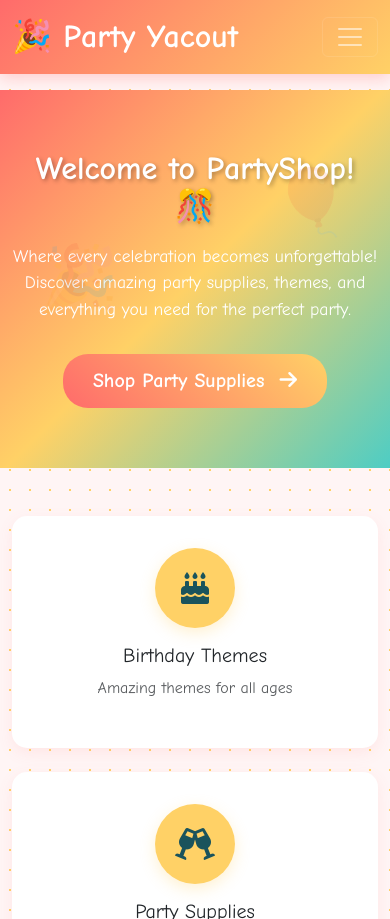
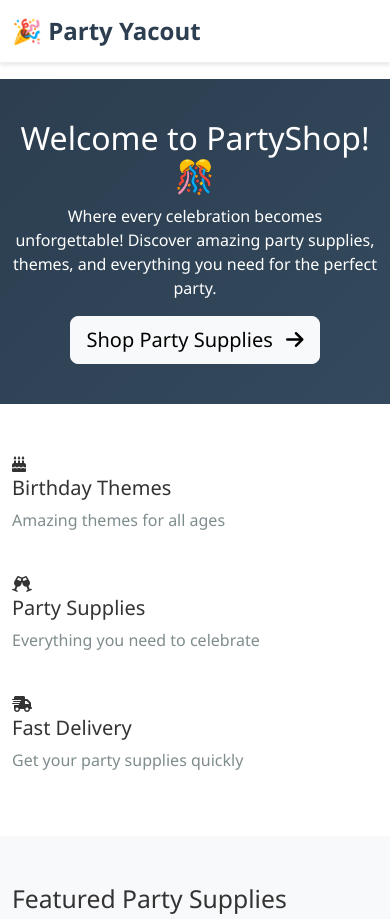
Before and after one commit to Zakriibrahim/ecommerce_store, a Flask app: page / in a window 390 px wide. Shown: the top 919 px of the page. Run offline with Flask 3, Linux system fonts and the light colour scheme.

```diff
--- a/app.py
+++ b/app.py
@@ -11,7 +11,7 @@ from dotenv import load_dotenv
 load_dotenv()
 
 app = Flask(__name__)
-app.config['SECRET_KEY'] = os.getenv('SECRET_KEY', 'your-secret-key-here')
+app.config['SECRET_KEY'] = os.getenv('SECRET_KEY', 'your-super-secret-key-change-this-in-production')
 app.config['SQLALCHEMY_DATABASE_URI'] = 'sqlite:///party_yacout.db'
 app.config['SQLALCHEMY_TRACK_MODIFICATIONS'] = False
 
@@ -150,7 +150,7 @@ def get_product_description(product):
 # Routes
 @app.route('/')
 def index():
-    featured_products = Product.query.filter_by(is_active=True).limit(4).all()
+    featured_products = Product.query.filter_by(is_active=True).limit(4).all() if Product.query.first() else []
     return render_template('index.html', featured_products=featured_products)
 
 @app.route('/products')
@@ -407,39 +407,91 @@ def about():
 def contact():
     return render_template('contact.html')
 
-# Initialize database and create admin user
-@app.before_first_request
-def create_tables():
-    db.create_all()
-    # Create admin user if not exists
-    if not User.query.filter_by(email='admin@partyyacout.com').first():
-        admin = User(
-            username='admin',
-            email='admin@partyyacout.com',
-            password='admin123',  # Change this in production!
-            first_name='Admin',
-            last_name='User',
-            is_admin=True
-        )
-        db.session.add(admin)
-        db.session.commit()
+# Initialize database
+def initialize_database():
+    with app.app_context():
+        db.create_all()
 
-    # Create default categories if not exist
-    if Category.query.count() == 0:
-        categories = [
-            {'en': 'Birthday Parties', 'fr': 'Fêtes d\'anniversaire', 'ar': 'حفلات أعياد الميلاد'},
-            {'en': 'Wedding Decorations', 'fr': 'Décorations de mariage', 'ar': 'ديكورات الزفاف'},
-            {'en': 'Balloons', 'fr': 'Ballons', 'ar': 'البالونات'},
-            {'en': 'Tableware', 'fr': 'Articles de table', 'ar': 'أدوات المائدة'}
-        ]
-        for cat_data in categories:
-            category = Category(
-                name_en=cat_data['en'],
-                name_fr=cat_data['fr'],
-                name_ar=cat_data['ar']
+        # Create admin user if not exists
+        if not User.query.filter_by(email='admin@partyyacout.com').first():
+            admin = User(
+                username='admin',
+                email='admin@partyyacout.com',
+                password='admin123',  # Change this in production!
+                first_name='Admin',
+                last_name='User',
+                is_admin=True
             )
-            db.session.add(category)
-        db.session.commit()
+            db.session.add(admin)
+            db.session.commit()
+            print("✅ Admin user created: admin@partyyacout.com / admin123")
+
+        # Create default categories if not exist
+        if Category.query.count() == 0:
+            categories = [
+                {'en': 'Birthday Parties', 'fr': 'Fêtes d\'anniversaire', 'ar': 'حفلات أعياد الميلاد'},
+                {'en': 'Wedding Decorations', 'fr': 'Décorations de mariage', 'ar': 'ديكورات الزفاف'},
+                {'en': 'Balloons', 'fr': 'Ballons', 'ar': 'البالونات'},
+                {'en': 'Tableware', 'fr': 'Articles de table', 'ar': 'أدوات المائدة'}
+            ]
+            for cat_data in categories:
+                category = Category(
+                    name_en=cat_data['en'],
+                    name_fr=cat_data['fr'],
+                    name_ar=cat_data['ar']
+                )
+                db.session.add(category)
+            db.session.commit()
+            print("✅ Default categories created")
+
+        # Create sample products if none exist
+        if Product.query.count() == 0:
+            sample_products = [
+                {
+                    'name_en': 'Birthday Party Set',
+                    'name_fr': 'Kit de fête d\'anniversaire',
+                    'name_ar': 'مجموعة حفلة عيد الميلاد',
+                    'description_en': 'Complete birthday party package with decorations, plates, cups, and balloons',
+                    'description_fr': 'Kit complet de fête d\'anniversaire avec décorations, assiettes, verres et ballons',
+                    'description_ar': 'طقم حفلة عيد ميلاد كامل مع ديكورات وأطباق وأكواب وبالونات',
+                    'price': 299.99,
+                    'original_price': 349.99,
+                    'discount': 14,
+                    'image': 'https://images.unsplash.com/photo-1530103862676-de8c9debad1d?ixlib=rb-4.0.3&auto=format&fit=crop&w=500&q=80',
+                    'stock': 50
+                },
+                {
+                    'name_en': 'Balloon Garland Kit',
+                    'name_fr': 'Kit de guirlande de ballons',
+                    'name_ar': 'مجموعة إكليل البالونات',
+                    'description_en': 'Beautiful balloon garland kit for party decorations',
+                    'description_fr': 'Kit de guirlande de ballons pour décorations de fête',
+                    'description_ar': 'مجموعة إكليل بالونات جميلة لديكورات الحفلات',
+                    'price': 149.99,
+                    'image': 'https://images.unsplash.com/photo-1511795409834-ef04bbd61622?ixlib=rb-4.0.3&auto=format&fit=crop&w=500&q=80',
+                    'stock': 30
+                }
+            ]
+
+            category = Category.query.first()
+            for prod_data in sample_products:
+                product = Product(
+                    name_en=prod_data['name_en'],
+                    name_fr=prod_data['name_fr'],
+                    name_ar=prod_data['name_ar'],
+                    description_en=prod_data['description_en'],
+                    description_fr=prod_data['description_fr'],
+                    description_ar=prod_data['description_ar'],
+                    price=prod_data['price'],
+                    original_price=prod_data.get('original_price'),
+                    discount=prod_data.get('discount'),
+                    image=prod_data['image'],
+                    stock=prod_data['stock'],
+                    category_id=category.id if category else 1
+                )
+                db.session.add(product)
+            db.session.commit()
+            print("✅ Sample products created")
 
 # Context processor to make functions available in all templates
 @app.context_processor
@@ -454,4 +506,8 @@ def inject_global_variables():
     )
 
 if __name__ == '__main__':
+    # Initialize database before running
+    initialize_database()
+    print("🚀 Party Yacout starting on http://localhost:5000")
+    print("🔐 Admin login: admin@partyyacout.com / admin123")
     app.run(debug=True)
--- a/static/css/style.css
+++ b/static/css/style.css
@@ -1,280 +1,174 @@
-/* Modern Party Supplies Store Styling */
 :root {
-    --primary: #ff6b6b;
-    --secondary: #4ecdc4;
-    --accent: #ffd166;
-    --light: #f7fff7;
-    --dark: #1a535c;
-    --success: #06d6a0;
+    --primary: #2c3e50;
+    --secondary: #34495e;
+    --accent: #3498db;
+    --light: #ffffff;
+    --dark: #2c3e50;
+    --text: #333333;
+    --text-light: #7f8c8d;
+    --border: #ecf0f1;
+    --success: #27ae60;
+    --warning: #f39c12;
+    --danger: #e74c3c;
+}
+
+[data-theme="dark"] {
+    --light: #2c3e50;
+    --dark: #ecf0f1;
+    --text: #ecf0f1;
+    --text-light: #bdc3c7;
+    --border: #34495e;
+    --secondary: #1a252f;
 }
 
 body {
-    font-family: 'Comic Neue', cursive, 'Segoe UI', Tahoma, Geneva, Verdana, sans-serif;
-    background-color: #fff5f5;
-    background-image: radial-gradient(#ffd166 1px, transparent 1px);
-    background-size: 20px 20px;
+    font-family: 'Segoe UI', Tahoma, Geneva, Verdana, sans-serif;
+    background-color: var(--light);
+    color: var(--text);
+    transition: all 0.3s ease;
 }
 
 .navbar {
-    background: linear-gradient(135deg, var(--primary) 0%, var(--accent) 100%) !important;
-    box-shadow: 0 4px 15px rgba(255, 107, 107, 0.3);
+    background: var(--light) !important;
+    border-bottom: 1px solid var(--border);
+    box-shadow: 0 2px 4px rgba(0,0,0,0.1);
 }
 
 .navbar-brand {
-    font-size: 2rem;
+    font-weight: 700;
+    color: var(--primary) !important;
+    font-size: 1.5rem;
+}
+
+.navbar-dark .navbar-nav .nav-link {
+    color: var(--text) !important;
+    font-weight: 500;
+}
+
+.navbar-dark .navbar-nav .nav-link:hover {
+    color: var(--accent) !important;
+}
+
+.btn-primary {
+    background: var(--accent);
+    border: none;
+    border-radius: 4px;
+    font-weight: 600;
+    padding: 10px 20px;
+}
+
+.btn-primary:hover {
+    background: #2980b9;
+    transform: translateY(-1px);
+}
+
+.product-card {
+    border: 1px solid var(--border);
+    border-radius: 8px;
+    transition: all 0.3s ease;
+    background: var(--light);
+    margin-bottom: 2rem;
+}
+
+.product-card:hover {
+    transform: translateY(-5px);
+    box-shadow: 0 5px 15px rgba(0,0,0,0.1);
+}
+
+.product-image {
+    height: 200px;
+    object-fit: cover;
+    border-top-left-radius: 8px;
+    border-top-right-radius: 8px;
+}
+
+.product-price {
+    color: var(--accent);
+    font-size: 1.25rem;
     font-weight: 700;
 }
 
 .hero-section {
-    background: linear-gradient(135deg, #ff6b6b 0%, #ffd166 50%, #4ecdc4 100%);
+    background: linear-gradient(135deg, var(--primary) 0%, var(--secondary) 100%);
     color: white;
     padding: 80px 0;
     text-align: center;
-    position: relative;
-    overflow: hidden;
 }
 
-.hero-section::before {
-    content: "🎉";
-    font-size: 10rem;
-    position: absolute;
-    opacity: 0.1;
-    top: 50%;
-    left: 10%;
-    transform: translateY(-50%);
-}
-
-.hero-section::after {
-    content: "🎈";
-    font-size: 8rem;
-    position: absolute;
-    opacity: 0.1;
-    top: 30%;
-    right: 10%;
-    transform: translateY(-50%);
-}
-
-.hero-section h1 {
-    font-size: 3.5rem;
-    font-weight: 700;
-    margin-bottom: 1rem;
-    text-shadow: 2px 2px 4px rgba(0,0,0,0.3);
-}
-
-.hero-section p {
-    font-size: 1.3rem;
-    margin-bottom: 2rem;
-}
-
-.btn-primary {
-    background: var(--secondary);
-    border: none;
-    padding: 12px 30px;
-    font-weight: 600;
-    border-radius: 25px;
-    transition: all 0.3s ease;
-}
-
-.btn-primary:hover {
-    background: #3bb4ac;
-    transform: translateY(-2px) scale(1.05);
-}
-
-.product-card {
-    border: none;
-    border-radius: 20px;
-    box-shadow: 0 8px 25px rgba(255, 107, 107, 0.1);
-    transition: all 0.3s ease;
-    margin-bottom: 2rem;
-    background: white;
-    overflow: hidden;
-}
-
-.product-card:hover {
-    transform: translateY(-10px) scale(1.02);
-    box-shadow: 0 20px 40px rgba(255, 107, 107, 0.2);
-}
-
-.product-image {
-    height: 250px;
-    object-fit: cover;
-    transition: transform 0.3s ease;
-}
-
-.product-card:hover .product-image {
-    transform: scale(1.1);
-}
-
-.product-card-body {
-    padding: 1.5rem;
-}
-
-.product-price {
-    color: var(--primary);
-    font-size: 1.5rem;
-    font-weight: 700;
-}
-
-.product-title {
-    font-size: 1.3rem;
-    font-weight: 700;
-    margin-bottom: 0.5rem;
-    color: var(--dark);
-}
-
-.feature-icon {
-    width: 80px;
-    height: 80px;
-    background: var(--accent);
-    border-radius: 50%;
-    display: flex;
-    align-items: center;
-    justify-content: center;
-    margin: 0 auto 1rem;
-    color: var(--dark);
-    font-size: 2rem;
-    box-shadow: 0 5px 15px rgba(255, 209, 102, 0.3);
-}
-
-.feature-card {
-    text-align: center;
-    padding: 2rem 1rem;
-    border: none;
-    border-radius: 15px;
-    background: white;
-    box-shadow: 0 5px 15px rgba(255, 107, 107, 0.1);
-    transition: transform 0.3s ease;
-}
-
-.feature-card:hover {
-    transform: translateY(-5px);
-}
-
-.section-title {
-    font-size: 2.5rem;
-    font-weight: 700;
-    text-align: center;
-    margin: 3rem 0;
-    color: var(--dark);
-    position: relative;
-}
-
-.section-title::after {
-    content: "";
-    position: absolute;
-    bottom: -10px;
-    left: 50%;
-    transform: translateX(-50%);
-    width: 100px;
-    height: 4px;
-    background: var(--accent);
-    border-radius: 2px;
-}
-
-/* Party-themed badges */
-.badge-discount {
-    position: absolute;
-    top: 15px;
-    right: 15px;
-    background: var(--primary);
-    color: white;
-    padding: 8px 15px;
-    border-radius: 20px;
-    font-size: 0.9rem;
-    font-weight: 600;
-    box-shadow: 0 4px 10px rgba(255, 107, 107, 0.3);
-}
-
-/* Responsive Design */
+/* Mobile responsive design */
 @media (max-width: 768px) {
-    .hero-section h1 {
-        font-size: 2.5rem;
+    .navbar-nav {
+        text-align: center;
+        padding: 1rem 0;
     }
 
     .hero-section {
-        padding: 60px 0;
+        padding: 40px 0;
     }
 
-    .hero-section::before,
-    .hero-section::after {
-        font-size: 4rem;
-    }
-
-    .product-card {
-        margin-bottom: 1.5rem;
-    }
-
-    .section-title {
-        font-size: 2rem;
-    }
-}
-
-@media (max-width: 576px) {
     .hero-section h1 {
         font-size: 2rem;
     }
 
-    .hero-section p {
-        font-size: 1.1rem;
+    .product-card {
+        margin-bottom: 1rem;
     }
 }
 
-/* Animation classes */
-.fade-in {
-    animation: fadeIn 0.8s ease-in;
+/* Cart styles */
+.cart-count {
+    background: var(--danger);
+    color: white;
+    border-radius: 50%;
+    padding: 2px 6px;
+    font-size: 0.8rem;
+    margin-left: 5px;
 }
 
-@keyframes fadeIn {
-    from { opacity: 0; transform: translateY(30px); }
-    to { opacity: 1; transform: translateY(0); }
+/* Form styles */
+.form-control {
+    border: 1px solid var(--border);
+    border-radius: 4px;
+    padding: 10px;
 }
 
-.bounce {
-    animation: bounce 2s infinite;
+.form-control:focus {
+    border-color: var(--accent);
+    box-shadow: 0 0 0 0.2rem rgba(52, 152, 219, 0.25);
 }
 
-@keyframes bounce {
-    0%, 20%, 50%, 80%, 100% {transform: translateY(0);}
-    40% {transform: translateY(-10px);}
-    60% {transform: translateY(-5px);}
+/* Admin panel styles */
+.admin-sidebar {
+    background: var(--secondary);
+    min-height: 100vh;
+    color: white;
 }
 
-/* Party-themed elements */
-.party-theme-bg {
-    background: linear-gradient(45deg, #ff6b6b, #ffd166, #4ecdc4, #06d6a0);
-    background-size: 400% 400%;
-    animation: gradientShift 8s ease infinite;
+.admin-content {
+    background: var(--light);
+    min-height: 100vh;
 }
 
-@keyframes gradientShift {
-    0% { background-position: 0% 50%; }
-    50% { background-position: 100% 50%; }
-    100% { background-position: 0% 50%; }
+/* Utility classes */
+.text-muted {
+    color: var(--text-light) !important;
 }
 
-/* Floating animations for party feel */
-.floating {
-    animation: floating 3s ease-in-out infinite;
+.border {
+    border-color: var(--border) !important;
 }
 
-@keyframes floating {
-    0% { transform: translateY(0px); }
-    50% { transform: translateY(-10px); }
-    100% { transform: translateY(0px); }
+/* RTL support for Arabic */
+[dir="rtl"] {
+    text-align: right;
 }
 
-/* Custom button styles */
-.btn-party {
-    background: linear-gradient(45deg, var(--primary), var(--accent));
-    border: none;
-    color: white;
-    padding: 12px 30px;
-    border-radius: 25px;
-    font-weight: 600;
-    transition: all 0.3s ease;
+[dir="rtl"] .navbar-nav {
+    margin-right: auto;
+    margin-left: 0;
 }
 
-.btn-party:hover {
-    transform: translateY(-2px);
-    box-shadow: 0 10px 20px rgba(255, 107, 107, 0.3);
+[dir="rtl"] .ms-auto {
+    margin-right: auto !important;
+    margin-left: 0 !important;
 }
```
Also changed, not shown: fix_app.py (added, +79 -0 lines), instance/party_yacout.db (added), 2 other files.
